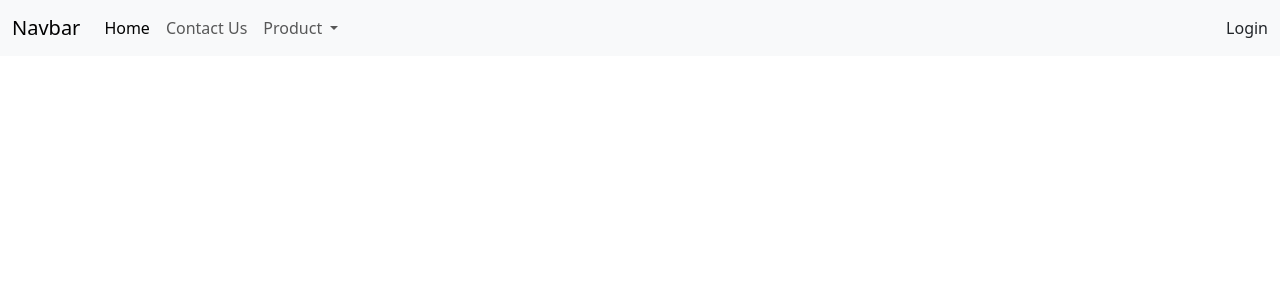
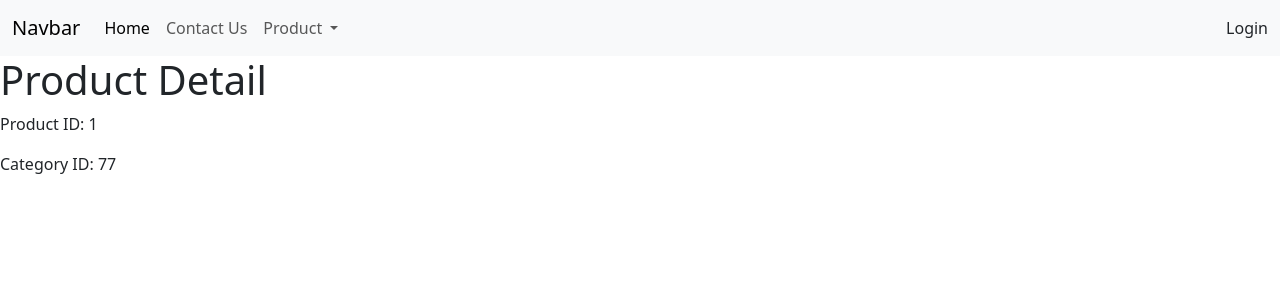
Before and after one commit to tankoi/vue-3-and-net-10-build-full-stack-real-world-app-2025, a Vue app in the folder Section 14 - Vue router/RouteOPedia/: page /product/1/77 in a window 1280 px wide. Shown: the top 300 px of the page. Built offline with nearby package versions, Linux system fonts and the light colour scheme.

Commit message:
126. Multiple parameters in url

```diff
--- a/Section 14 - Vue router/RouteOPedia/src/components/Layout/Header.vue
+++ b/Section 14 - Vue router/RouteOPedia/src/components/Layout/Header.vue
@@ -20,7 +20,7 @@
 						</a>
 						<ul class="dropdown-menu">
 							<li><router-link class="dropdown-item" to="/productList">Product List</router-link></li>
-							<li><router-link class="dropdown-item" to="#">Product detail</router-link></li>
+							<li><router-link class="dropdown-item" to="/product">Product detail</router-link></li>
 						</ul>
 					</li>
 				</ul>
--- a/Section 14 - Vue router/RouteOPedia/src/components/Product/ProductDetail.vue
+++ b/Section 14 - Vue router/RouteOPedia/src/components/Product/ProductDetail.vue
@@ -1,7 +1,15 @@
 <template>
 	<div>
 		<h1>Product Detail</h1>
-		<p>Product ID: {{ route.params.productId }}</p>
+		<div v-if="route.params.productId">
+			<p>Product ID: {{ route.params.productId }}</p>
+		</div>
+		<div v-else>
+			<p>No product ID found.</p>
+		</div>
+		<div v-if="route.params.categoryId">
+			<p>Category ID: {{ route.params.categoryId }}</p>
+		</div>
 	</div>
 </template>
 
--- a/Section 14 - Vue router/RouteOPedia/src/router/routes.js
+++ b/Section 14 - Vue router/RouteOPedia/src/router/routes.js
@@ -16,7 +16,10 @@ const router = createRouter({
 		path: "/productList",
 		component: ProductList,
 	}, {
-		path: "/product/:productId",
+		path: "/product/:productId/:categoryId?",
+		component: ProductDetail,
+	}, {
+		path: "/product",
 		component: ProductDetail,
 	}],
 
```
